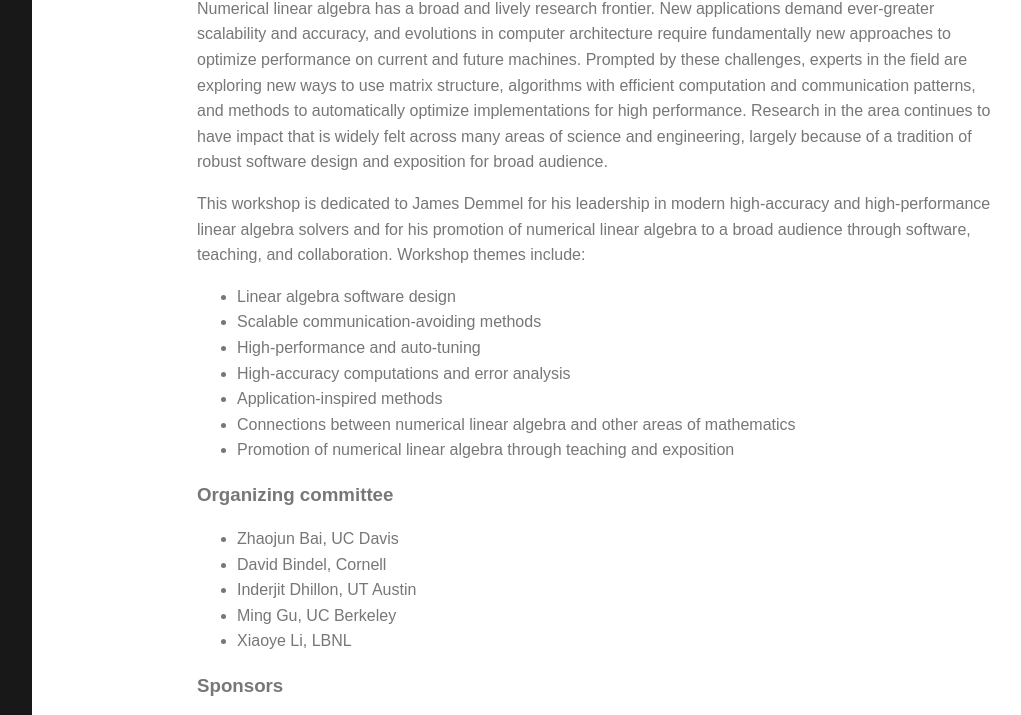
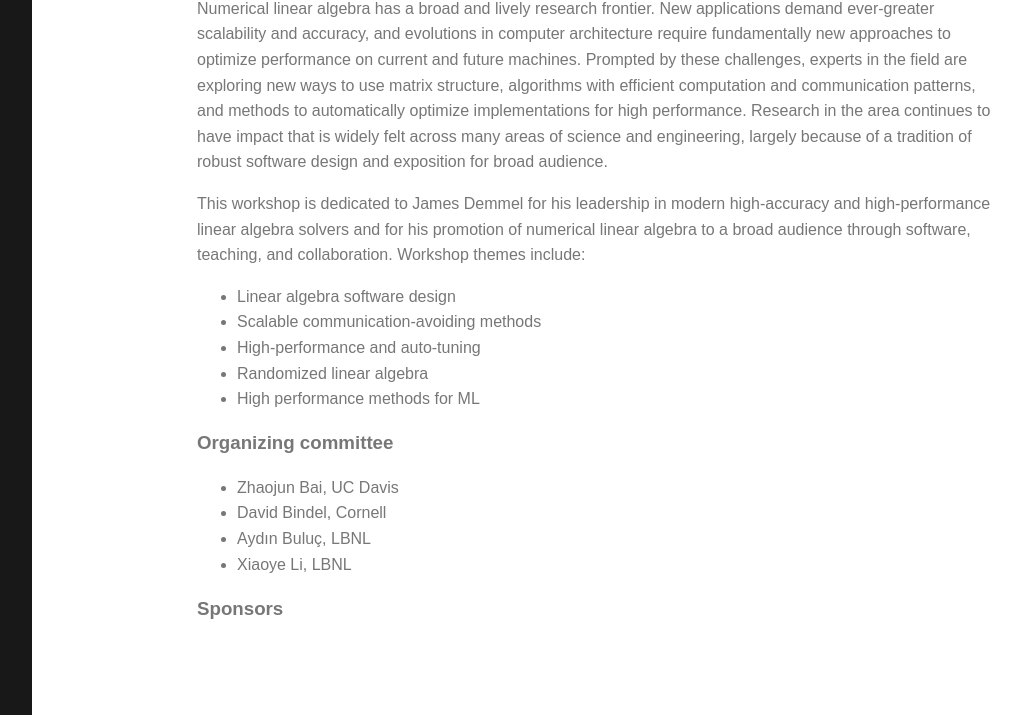
Before and after one commit to dbindel/dmml, a Jekyll site: the page built from index.html, in a window 1280 px wide and 1398 px high. Shown: the part 531-1246 px from the top of the window, without its empty margins (118-1139 px from the left). Built offline with Jekyll 4.4.1, drawn with Linux system fonts in a browser that asks for light colours; grey boxes are pictures that could not be loaded.

Commit message:
Update index.

```diff
--- a/index.html
+++ b/index.html
@@ -40,22 +40,16 @@ layout: default
   <li>Linear algebra software design</li>
   <li>Scalable communication-avoiding methods</li>
   <li>High-performance and auto-tuning</li>
-  <li>High-accuracy computations and error analysis</li>
-  <li>Application-inspired methods</li>
-  <li>Connections between numerical linear algebra and other areas of
-    mathematics</li>
-  <li>Promotion of numerical linear algebra through teaching and exposition</li>
+  <li>Randomized linear algebra</li>
+  <li>High performance methods for ML</li>
 </ul>
 
 <h3>Organizing committee</h3>
 <ul>
   <li>Zhaojun Bai, UC Davis</li>
   <li>David Bindel, Cornell</li>
-  <li>Inderjit Dhillon, UT Austin</li>
-  <li>Ming Gu, UC Berkeley</li>
+  <li>Aydın Buluç, LBNL</li>
   <li>Xiaoye Li, LBNL</li>
 </ul>
 
 <h3>Sponsors</h3>
-
-{% include intel.html %}
```
